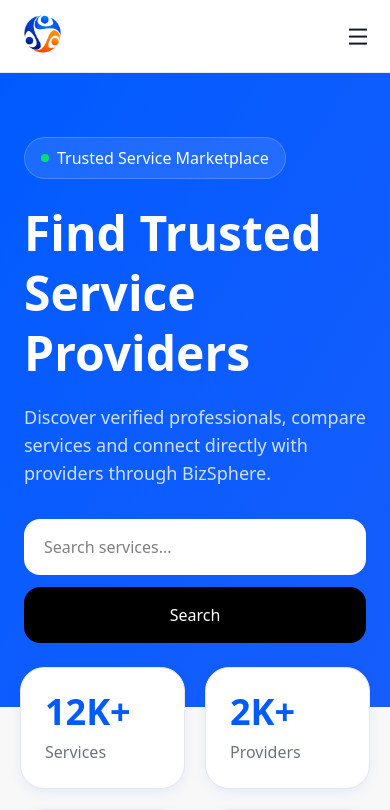
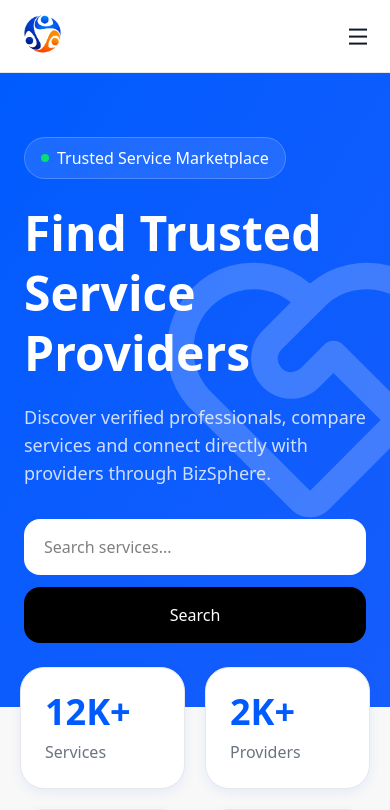
Before and after one commit to Nipul2005/mystock, a React (Vite) app: page / in a window 390 px wide. Shown: the top 810 px of the page. Built offline with nearby package versions, Linux system fonts and the light colour scheme.

Commit message:
little one

```diff
--- a/src/pages/others/Home.jsx
+++ b/src/pages/others/Home.jsx
@@ -184,7 +184,7 @@
             </div>
           </div>
 
-          <div className="hidden lg:block absolute right-10 top-1/2 -translate-y-1/2">
+          <div className="absolute md:right-10 -right-20 top-1/2 -translate-y-1/2">
             <i className="ri-service-line text-[320px] text-white/20"></i>
           </div>
         </div>
```
